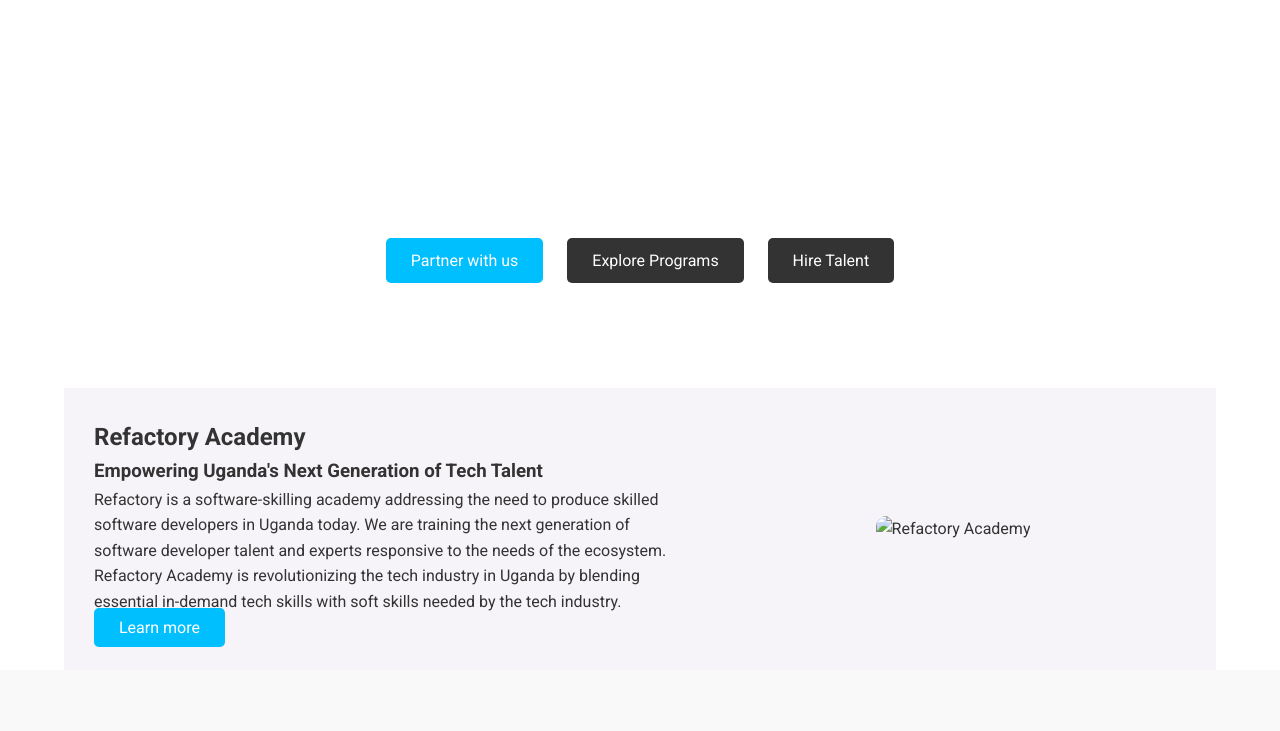
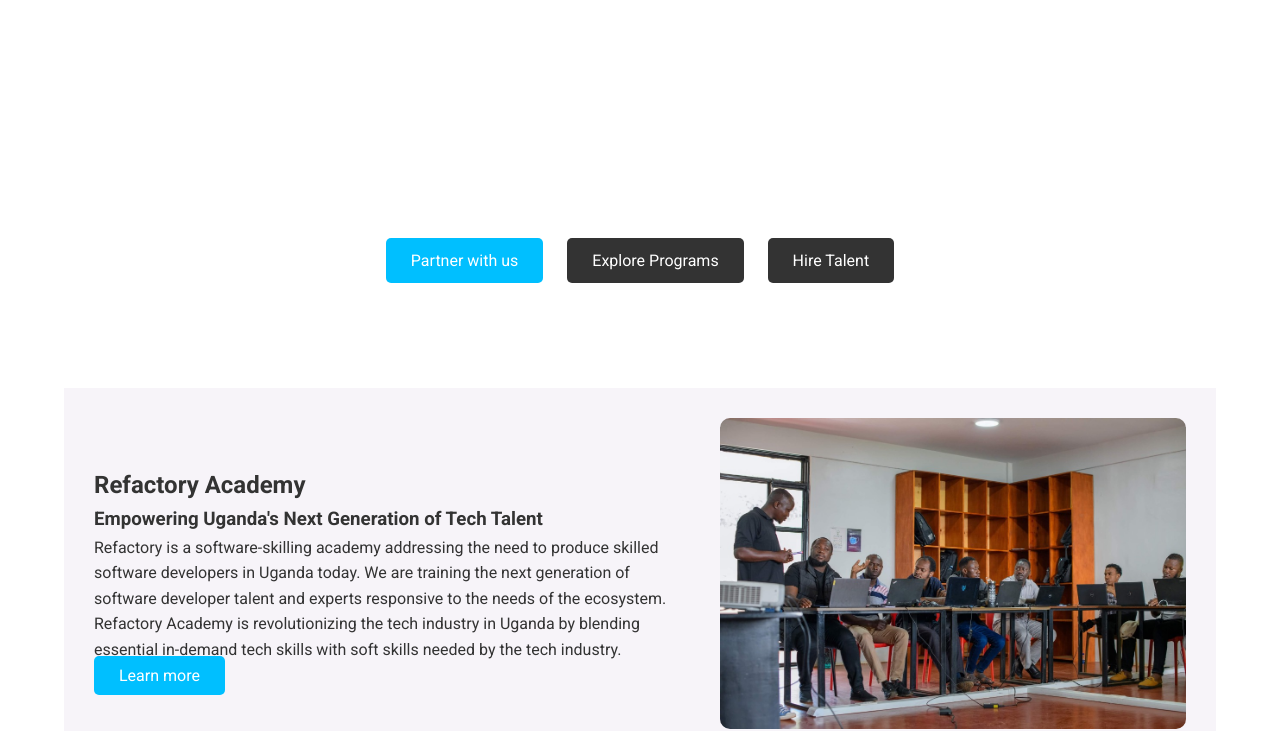
Before and after one commit to hannin-ajok/Refactory-clone, a plain HTML site: page index.html in a window 1280 px wide. Shown: the part 82-813 px from the top of the page. Drawn offline with Linux system fonts and the light colour scheme; files whose address does not match are found by name.

Commit message:
initial work

```diff
--- a/index.html
+++ b/index.html
@@ -54,7 +54,7 @@
             <a href="https://refactory.academy/about-us/" class="btn">Learn more</a>
         </div>
         <div class="image">
-            <img src="./Basics.html/Images/any name.jpg" alt="Refactory Academy">
+            <img src="./Images/any name.jpg" alt="Refactory Academy">
         </div>
     </div>
 </section>
```
